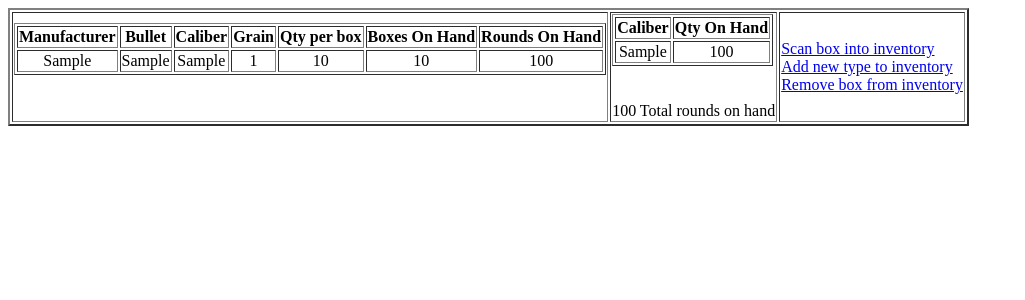
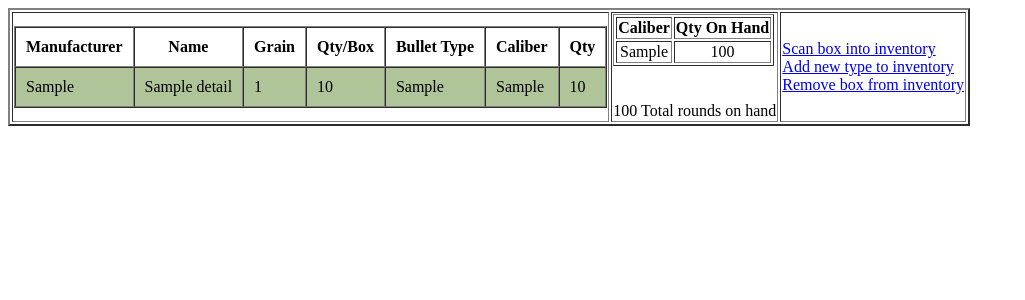
Before and after one commit to Ammotracker/AmmoTracker, a PHP site: page / in a window 1280 px wide. Shown: the top 300 px of the page, without its empty margins (0-1025 px from the left). Run offline with PHP 8.4, Linux system fonts and the light colour scheme; tables that the repository leaves empty hold one stand-in row (values such as "Sample post").

Commit message:
Slightly Color Code Caliber
Add logic to randomly colorcode the caliber

```diff
--- a/Website/header.php
+++ b/Website/header.php
@@ -7,4 +7,14 @@ session_start();
 //ini_set('display_startup_errors', 1);
 //error_reporting(E_ALL);
 
+
+
+ function getRandomBrightColor() {
+	 // Ensure the RGB components are not too low to avoid dark colors
+	 $red = mt_rand(128, 255);   // Red component (128-255 for brightness)
+	 $green = mt_rand(128, 255); // Green component (128-255 for brightness)
+	 $blue = mt_rand(128, 255);  // Blue component (128-255 for brightness)
+
+	 return sprintf('#%02X%02X%02X', $red, $green, $blue);
+ }
 ?>
--- a/Website/index.php
+++ b/Website/index.php
@@ -19,34 +19,75 @@ $sql = "
 ";
 $query = mysqli_query($conn, $sql);
 
+
+
+
 echo "<table border='2'><tr><td>";
 if (mysqli_num_rows($query) > 0) {
-	echo "<table border='1'>
-		<tr>
-			<th style='text-align: center'>Manufacturer</th>
-			<th style='text-align: center'>Bullet</th>
-			<th style='text-align: center'>Caliber</th>
-			<th style='text-align: center'>Grain</th>
-			<th style='text-align: center'>Qty per box</th>
-			<th style='text-align: center'>Boxes On Hand</th>
-			<th style='text-align: center'>Rounds On Hand</th>
-		</tr>";
 
-	while ($row = mysqli_fetch_array($query)) {
-		$qtyonhand = $row['qtybox'] * $row['qty'];
-		$totalammo += $qtyonhand; // Add rounds to total
+	try {
+		$pdo = new PDO("mysql:host=$host;dbname=$database", $username, $password);
+		$pdo->setAttribute(PDO::ATTR_ERRMODE, PDO::ERRMODE_EXCEPTION);
 
-		echo "<tr>
-			<td style='text-align: center'>{$row['manufacturer']}</td>
-			<td style='text-align: center'>{$row['bullettype']}</td>
-			<td style='text-align: center'>{$row['caliber']}</td>
-			<td style='text-align: center'>{$row['grain']}</td>
-			<td style='text-align: center'>{$row['qtybox']}</td>
-			<td style='text-align: center'>{$row['qty']}</td>
-			<td style='text-align: center'>{$qtyonhand}</td>
-		</tr>";
+		// SQL query
+		$sql = "
+			SELECT
+				upc_detail.name,
+				upc_detail.grain,
+				upc_detail.manufacturer,
+				upc_detail.qtybox,
+				upc_detail.bullettype,
+				upc_detail.caliber,
+				upc_main.qty
+			FROM upc_detail
+			INNER JOIN upc_main ON upc_detail.upc = upc_main.upc
+			ORDER BY upc_detail.caliber ASC
+		";
+
+		$stmt = $pdo->query($sql);
+		$rows = $stmt->fetchAll(PDO::FETCH_ASSOC);
+
+		// Get unique calibers and assign a random color to each
+		$caliberColors = [];
+		foreach ($rows as $row) {
+			if (!isset($caliberColors[$row['caliber']])) {
+				$caliberColors[$row['caliber']] = getRandomBrightColor();
+			}
+		}
+	} catch (PDOException $e) {
+		die("Database connection failed: " . $e->getMessage());
 	}
-	echo "</table><br><br>";
+
+
+	?>
+	<table border="1" cellpadding="10" cellspacing="0">
+		<thead>
+			<tr>
+				<th>Manufacturer</th>
+				<th>Name</th>
+				<th>Grain</th>
+				<th>Qty/Box</th>
+				<th>Bullet Type</th>
+				<th>Caliber</th>
+				<th>Qty</th>
+			</tr>
+		</thead>
+		<tbody>
+			<?php foreach ($rows as $row): ?>
+				<tr style="background-color: <?= $caliberColors[$row['caliber']]; ?>;">
+					<td><?= htmlspecialchars($row['manufacturer']); ?></td>
+					<td><?= htmlspecialchars($row['name']); ?></td>
+					<td><?= htmlspecialchars($row['grain']); ?></td>
+					<td><?= htmlspecialchars($row['qtybox']); ?></td>
+					<td><?= htmlspecialchars($row['bullettype']); ?></td>
+					<td><?= htmlspecialchars($row['caliber']); ?></td>
+					<td><?= htmlspecialchars($row['qty']); ?></td>
+				</tr>
+			<?php endforeach; ?>
+		</tbody>
+	</table>
+	<?php
+
 }
 
 echo "</td><td style='vertical-align: top'>";
@@ -79,6 +120,7 @@ if (mysqli_num_rows($query2) > 0) {
 			while ($row3 = mysqli_fetch_array($query3)) {
 				$rowcount = $row3['qtybox'] * $row3['qty'];
 				$totalrow += $rowcount; // Add to total rounds for this caliber
+				$totalammo += $rowcount;
 			}
 		}
 
```
